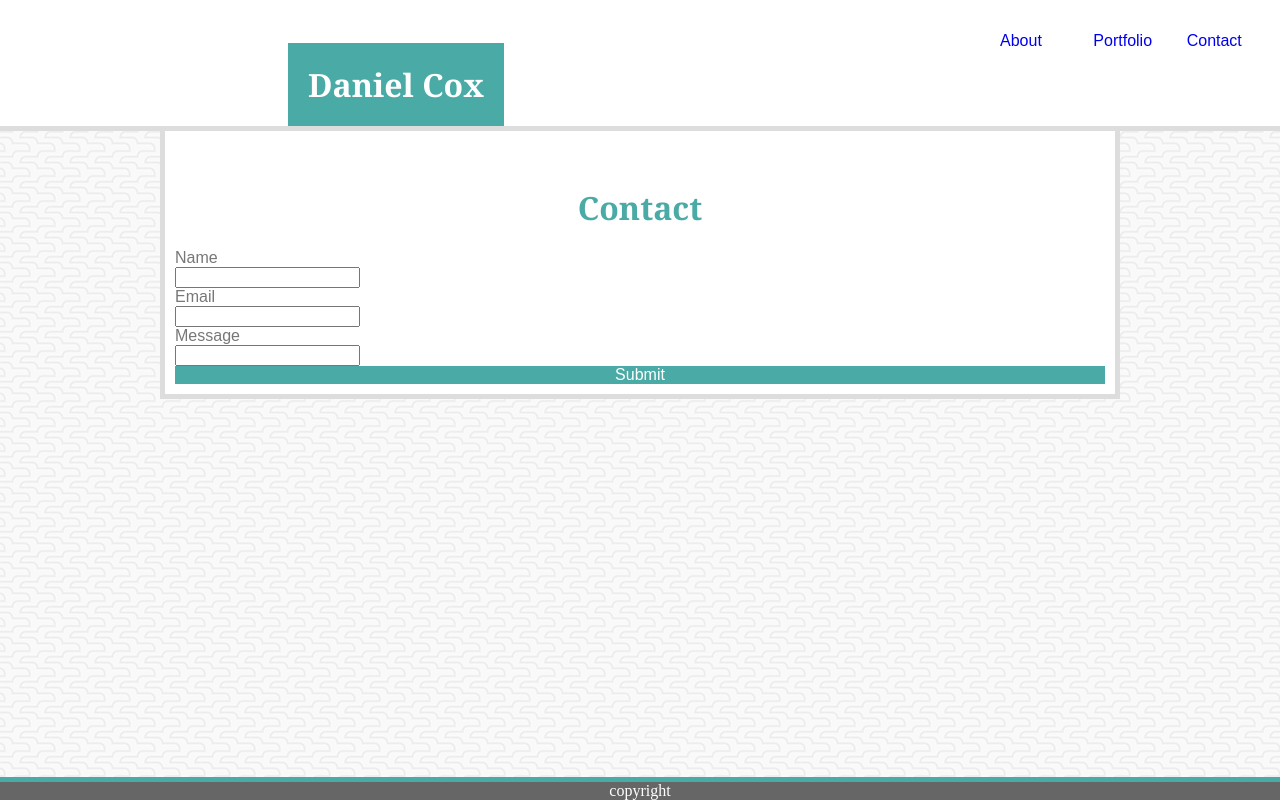
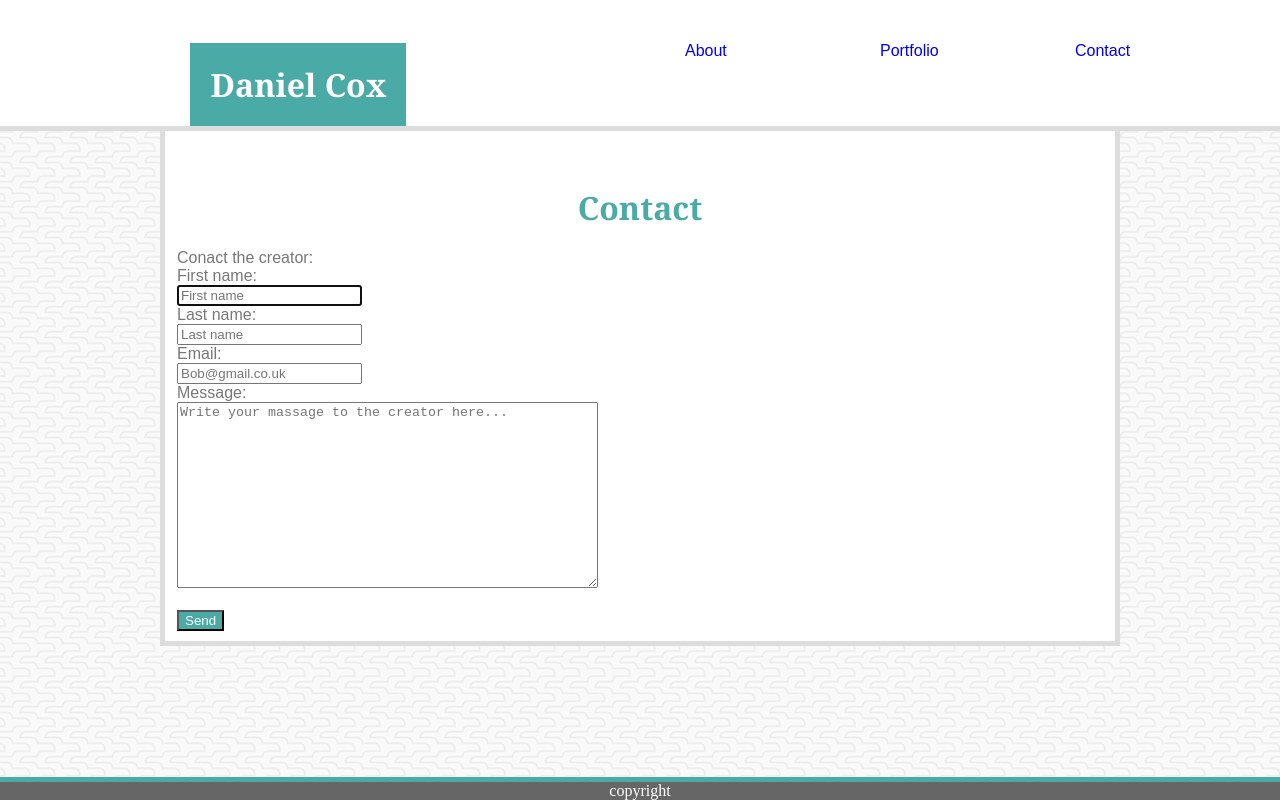
Before and after one commit to Dcox270891/Portfolio, a plain HTML site: page contact.html in a window 1280 px wide. Drawn offline with Linux system fonts and the light colour scheme.

Commit message:
Made form email to my email address

```diff
--- /dev/null
+++ b/assets/css/form.css
@@ -0,0 +1,14 @@
+.button{
+    background-color:#4aaaa5;
+    color: #ffffff;
+    text-align: center;
+    font-family: Arial, Helvetica, sans-serif;
+    position: relative;
+    display: 100%;
+    text-size-adjust: 150%;
+}
+
+.button:hover{
+    background-color: #ffffff;
+    color: #4aaaa5;
+}
--- a/assets/css/gallery.css
+++ b/assets/css/gallery.css
@@ -19,9 +19,10 @@
     font-family: Arial, Helvetica, sans-serif;
 }
 .gallery{
+    margin: 0 auto;
     flex-flow: row wrap;
     display: flex;
     position: relative;
     max-width: 100%;
-    justify-content: space-around center;
+    justify-content: space-around;
 }
--- a/assets/css/style.css
+++ b/assets/css/style.css
@@ -55,10 +55,11 @@ h1{
 
 .right-of-screen{
     display:flex;
-    flex-direction: row;
+    flex-flow: row wrap;
+    padding: 10px;
     position: relative;
-    min-width: 250px;
-    max-width: 25%;
+    min-width: 0 auto;
+    max-width: 0 auto;
     right: 0;
     height: auto;
     top: 16px;
@@ -135,11 +136,17 @@ a:active {
 }
 
 
-.button{
+button{
     background-color:#4aaaa5;
     color: #ffffff;
     text-align: center;
     font-family: Arial, Helvetica, sans-serif;
     position: relative;
     display: 100%;
+    text-size-adjust: 150%;
 }
+
+button:hover{
+    background-color: #ffffff;
+    color: #4aaaa5;
+}
--- a/contact.html
+++ b/contact.html
@@ -5,6 +5,7 @@
     <meta name="viewport" content="width=device-width, initial-scale=1.0">
     <meta http-equiv="X-UA-Compatible" content="ie=edge">
     <title>My Portfolio</title>
+    <link rel="stylesheet" href="assets/css/form.css">
     <link rel="stylesheet" href="assets/css/style.css">
 </head>
 <body>
@@ -35,26 +36,28 @@
         <div>
             <h1 class="heading heading-text">Contact </h1>
         </div>
-        <div class="form main-text">
-            <div class="input">
-                Name
+        <legend class="main-text">Conact the creator:
+            <form class="form main-text" action="mailto:d.cox.270891@gmail.com?subject=contact form" method="post" enctype="text/plain">
+                First name:
                 <br>
-                <Input></Input>
-            </div>
-            <div class="input">
-                Email
+                <input type="text" name="firstname" placeholder="First name" autofocus>
                 <br>
-                <Input></Input>
-            </div>
-            <div class="input">
-                Message
+                Last name:
                 <br>
-                <Input></Input>
-            </div>
-            <div class="button submit">
-                Submit
-            </div>
-        </div>
+                <input type="text" name="lastname" placeholder="Last name">
+                <br>
+                Email:
+                <br>
+                <input type="email" name="email" placeholder="Bob@gmail.co.uk">
+                <br>
+                Message:
+                <br>
+               <textarea name="message" rows="12" cols="50" placeholder="Write your massage to the creator here..."></textarea>
+                <br>
+                <br>
+                <input class="button" type="submit" value="Send"/>
+            </form>
+        </legend>
     </div>
     <footer class="container bottom-bar">
         copyright
```
